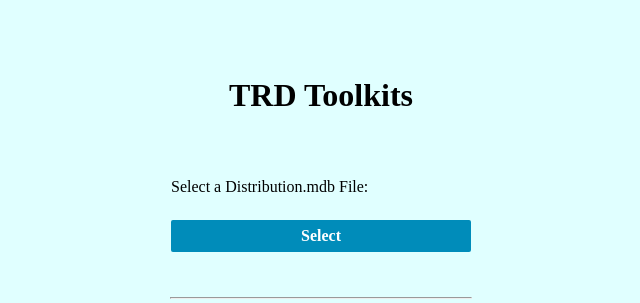
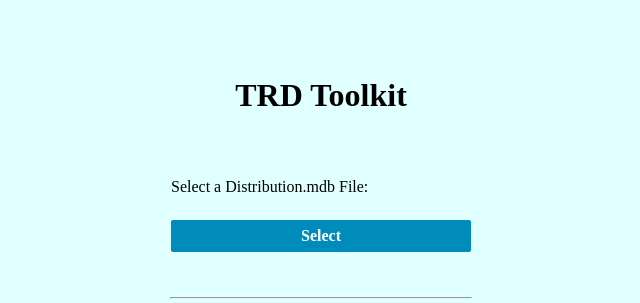
Before and after one commit to ORMVA-TADLA/TRD-Toolkit, a Flask app: page / in a window 1280 px wide. Shown: the top 303 px of the page, without its empty margins (319-959 px from the left). Run offline with Flask 3, Linux system fonts and the light colour scheme.

Commit message:
Fix title and header text for consistency across templates

```diff
--- a/templates/grantt-chart.html
+++ b/templates/grantt-chart.html
@@ -2,7 +2,7 @@
 <html lang="en">
 
 <head>
-    <title>TRD Toolkits</title>
+    <title>TRD Toolkit</title>
     <meta charset="UTF-8" />
     <meta name="viewport" content="width=device-width, initial-scale=1.0" />
     <link rel="shortcut icon" href="/static/ORT.png" type="image/x-icon">
--- a/templates/index.html
+++ b/templates/index.html
@@ -2,7 +2,7 @@
 <html>
 
 <head>
-	<title>TRD Toolkits</title>
+	<title>TRD Toolkit</title>
 	<meta charset="UTF-8" />
 	<meta name="viewport" content="width=device-width, initial-scale=1.0" />
 	<link rel="shortcut icon" href="/static/ORT.png" type="image/x-icon">
@@ -73,7 +73,7 @@
 </head>
 
 <body>
-	<h1 id="title">TRD Toolkits</h1>
+	<h1 id="title">TRD Toolkit</h1>
 
 	<!-- File upload form for Distribution.mdb files -->
 	<form id="uploadForm">
```
